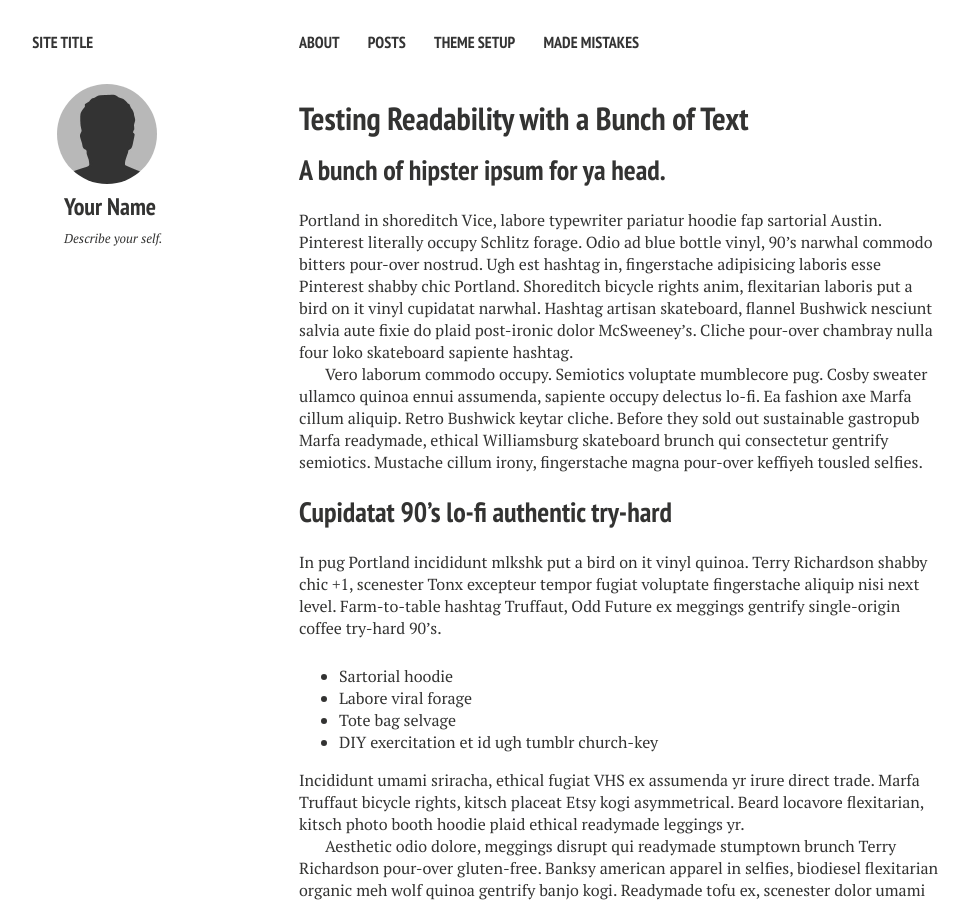
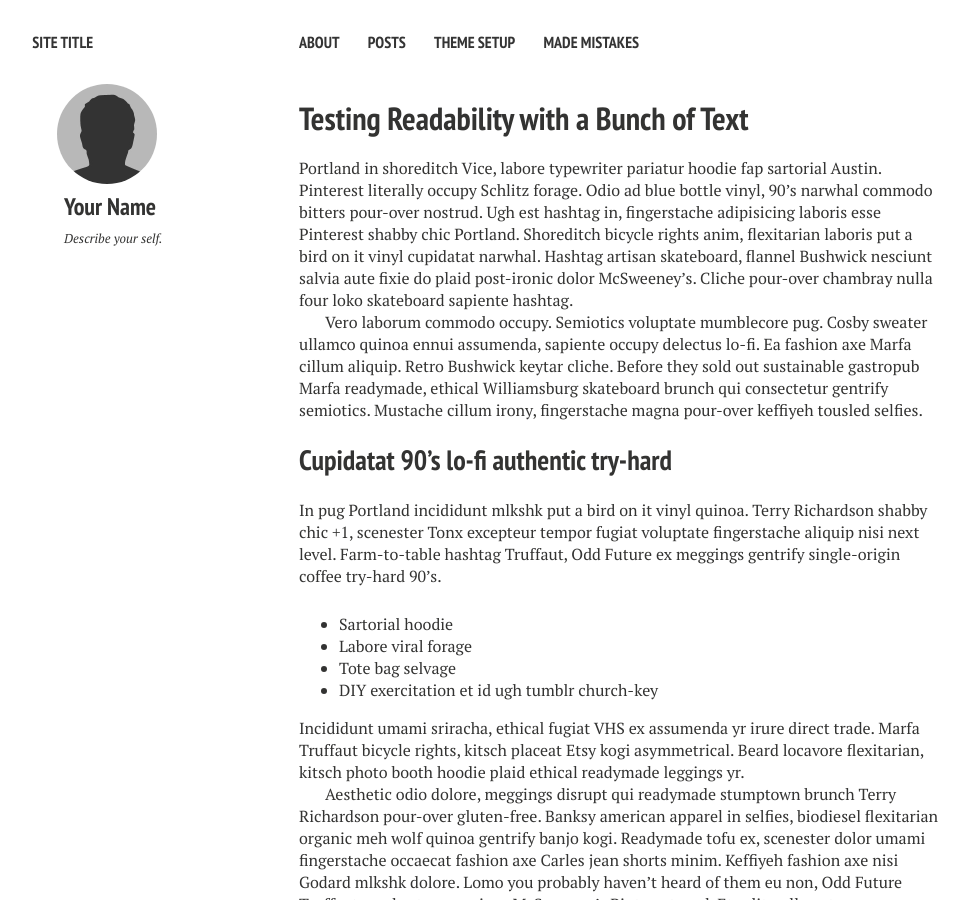
Before and after one commit to orenetar3/dgrtwo.github.com, a Jekyll site: the page built from _posts/2012-05-22-readability-post.md, in a window 1280 px wide and 900 px high. Shown: the whole window, without its empty margins (21-990 px from the left). Built offline with Jekyll 4.4.1, drawn with Linux system fonts in a browser that asks for light colours; nearby versions of some CDN libraries.

Commit message:
Remove barely used tagline variable

```diff
--- a/_config.yml
+++ b/_config.yml
@@ -1,5 +1,4 @@
 title:            Site Title
-tagline:          A short tagline
 description:      Describe your website.
 # Your site's domain goes here. Leave localhost server or blank when working locally.
 url:              http://localhost:4000
--- a/_layouts/post.html
+++ b/_layouts/post.html
@@ -25,7 +25,6 @@
   <article>
     <div class="headline-wrap">
       <h1>{{ page.title }}</h1>
-      <h2>{{ page.tagline }}</h2>
     </div><!--/ .headline-wrap -->
     <div class="article-wrap">
       {{ content }}
--- a/_posts/2012-05-22-readability-post.md
+++ b/_posts/2012-05-22-readability-post.md
@@ -1,7 +1,6 @@
 ---
 layout: post
 title: "Testing Readability with a Bunch of Text"
-tagline: "A bunch of hipster ipsum for ya head."
 description: "A ton of text to test readability."
 tags: [sample post, readability, test]
 ---
--- a/feed.xml
+++ b/feed.xml
@@ -4,7 +4,6 @@ layout: none
 <?xml version="1.0" encoding="utf-8"?>
 <feed xmlns="http://www.w3.org/2005/Atom" xml:lang="en">
 <title type="text">{{ site.title }}</title>
-<subtitle type="text">{{ site.tagline }}</subtitle>
 <generator uri="https://github.com/jekyll/jekyll">Jekyll</generator>
 <link rel="self" type="application/atom+xml" href="{{ site.url }}/feed.xml" />
 <link rel="alternate" type="text/html" href="{{ site.url }}" />
```
Also changed, not shown: _posts/2013-05-23-readability-feature-post.md (+0 -1 lines).
